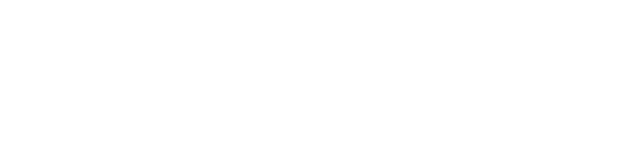
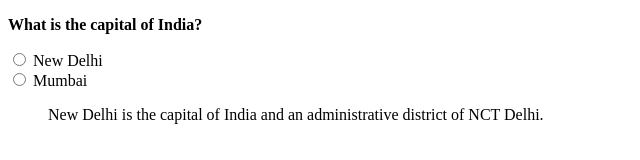
Before and after one commit to acciojob/trivia-Karimsmk111, a website: page main.html in a window 1280 px wide. Shown: the whole page, without its empty margins (0-640 px from the left). Drawn offline with Linux system fonts and the light colour scheme.

Commit message:
initial commit

```diff
--- a/main.html
+++ b/main.html
@@ -10,6 +10,14 @@
 	<!-- the entire body must be written by student -->
     <script type="text/javascript" src="./script.js">
 </script>
+<p><b>What is the capital of India?</b></p>
+<input type="radio" text="New Delhi">
+<label>New Delhi</label>
+<br/>
+<input type="radio" text="Mumbai">
+<label>Mumbai</label>
+<blockquote>New Delhi is the capital of India and an administrative district of NCT Delhi.</blockquote>
+
 
 </body>
 
```
